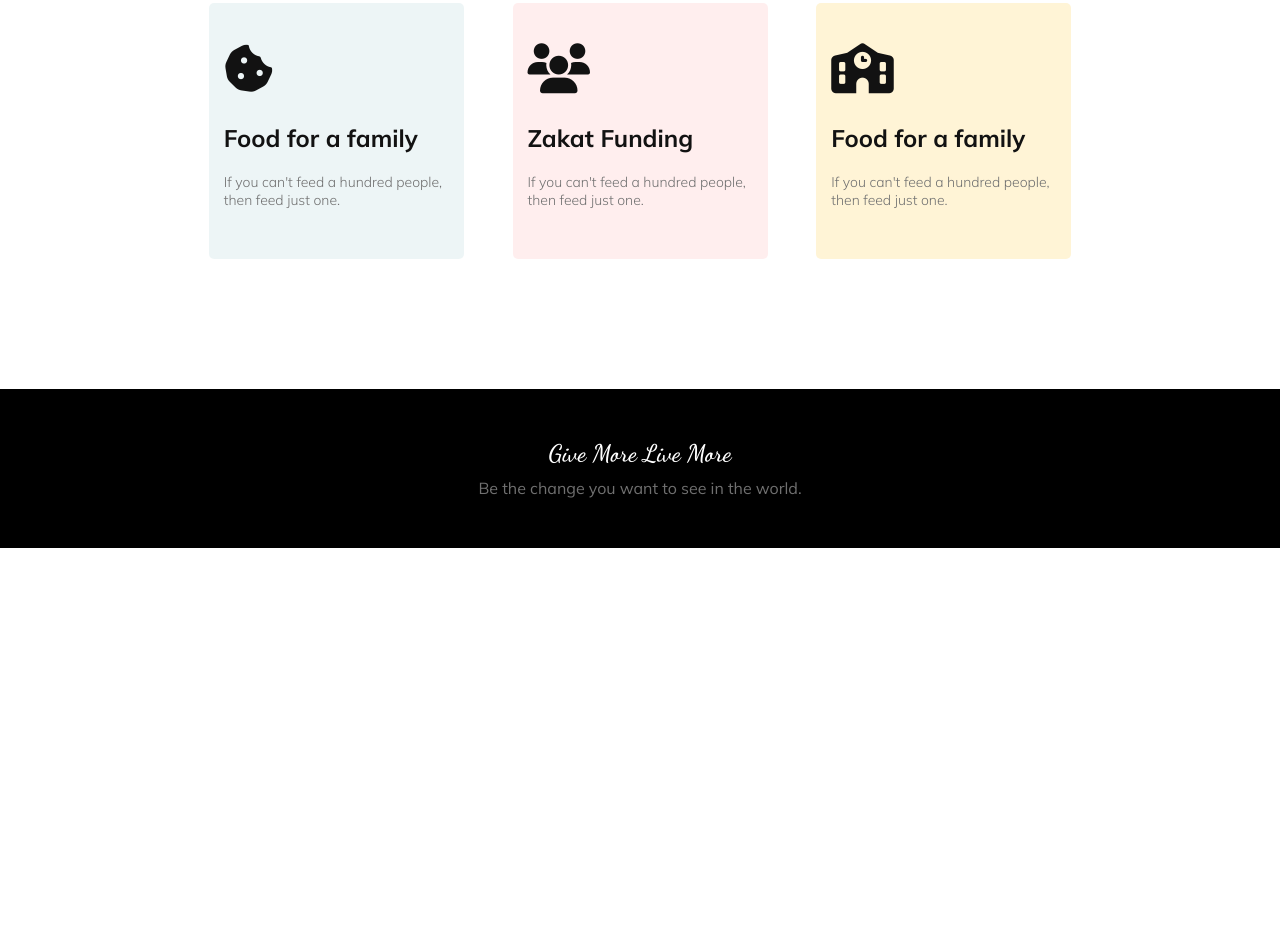
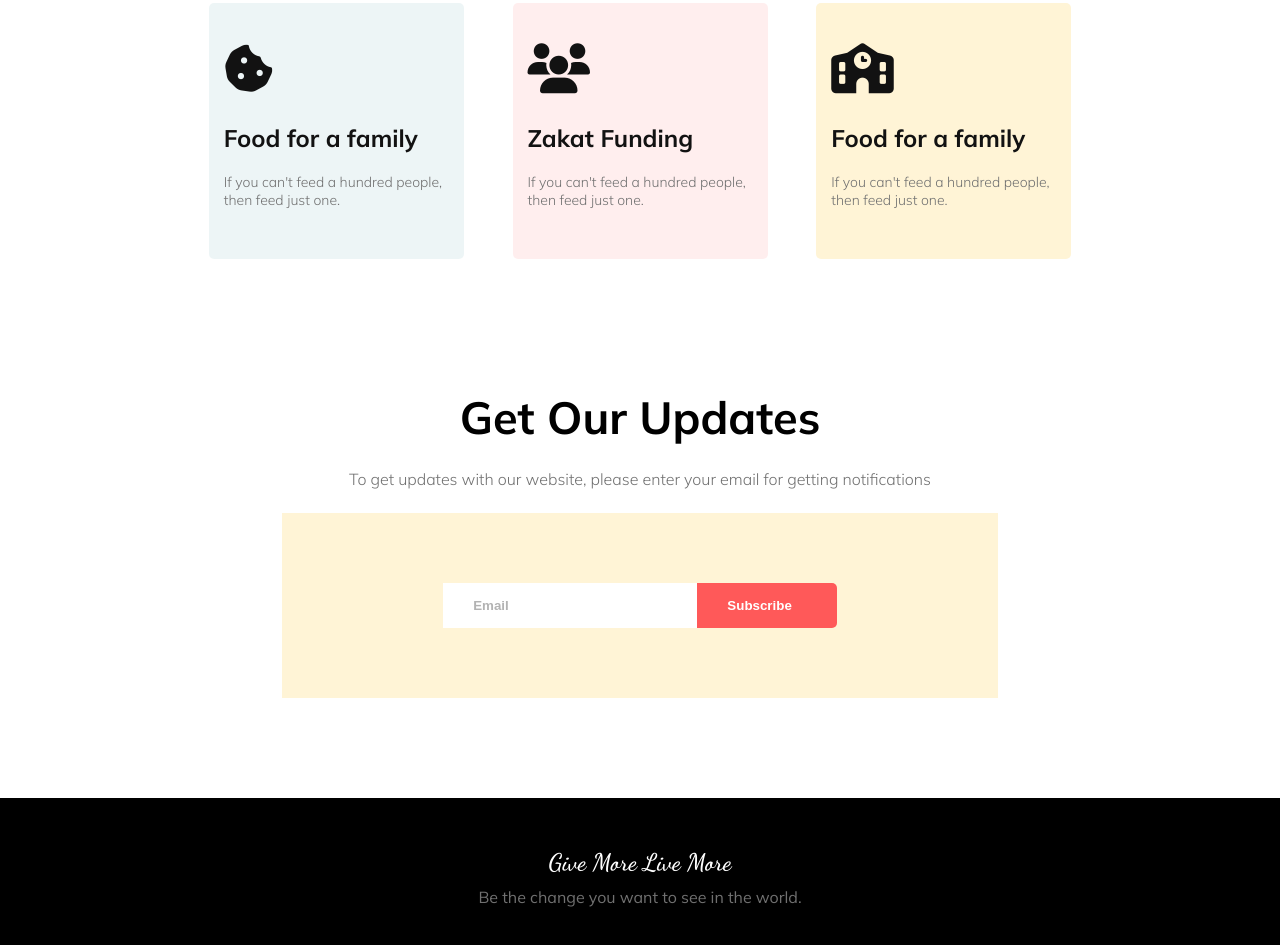
Before and after one commit to mohsinhosain/donate_for_yourself, a plain HTML site: page index.html in a window 1280 px wide. Shown: the part 1319-2264 px from the top of the page. Before the commit the page ends 1867 px from the top, so only its background shows below. Drawn offline with Linux system fonts and the light colour scheme.

Commit message:
Subscriber area added

```diff
--- a/css/style.css
+++ b/css/style.css
@@ -76,6 +76,7 @@ body {
 
 }
 
+/* 2nd section as Donations */
 .donation,
 .donation-plan {
     display: flex;
@@ -89,7 +90,8 @@ body {
 
 }
 
-.donation-text h2 {
+.donation-text h2,
+.subscriber-text h2 {
     font-size: 45px;
     margin-bottom: 20px;
 }
@@ -132,6 +134,8 @@ body {
 ::placeholder {
     color: #B3B3B3;
 }
+
+/* donation plans css  */
 
 .donation-plans {
     width: 75%;
@@ -187,6 +191,45 @@ body {
     background-color: #fff4d6;
 }
 
+/* Subscriber section */
+
+.subscriber-area {
+    width: 100%;
+    display: flex;
+    margin: 100px 0;
+    justify-content: center;
+    align-items: center;
+    flex-direction: column;
+}
+
+.subscriber-text {
+    text-align: center;
+    margin-bottom: 20px;
+}
+
+.subscribe {
+    width: 56%;
+    text-align: center;
+    padding: 70px 0;
+    background: #FFF4D6;
+
+}
+
+.subscribe input {
+    padding: 15px 45px 15px 30px;
+    border: transparent;
+    font-weight: bold;
+}
+
+input[type="submit"] {
+    background-color: #FF5959;
+    margin-left: -4px;
+    border-radius: 0 5px 5px 0;
+    color: #ffffff;
+    text-align: center;
+}
+
+/* footer section */
 footer {
     min-height: fit-content;
     text-align: center;
--- a/index.html
+++ b/index.html
@@ -92,6 +92,20 @@
                 <h3>500tk</h3> -->
         </div>
     </section>
+
+    <section class="subscriber-area">
+        <div class="subscriber-text half-width">
+            <h2>Get Our Updates</h2>
+            <p class="grey paragraph">To get updates with our website, please enter your email for getting notifications
+            </p>
+        </div>
+        <div class="subscribe">
+            <form action="#">
+                <input type="text" name="" id="" placeholder="Email">
+                <input type="submit" value="Subscribe">
+            </form>
+        </div>
+    </section>
     <footer>
         <h2>Give More Live More</h2>
         <p class="grey">Be the change you want to see in the world.</p>
```
